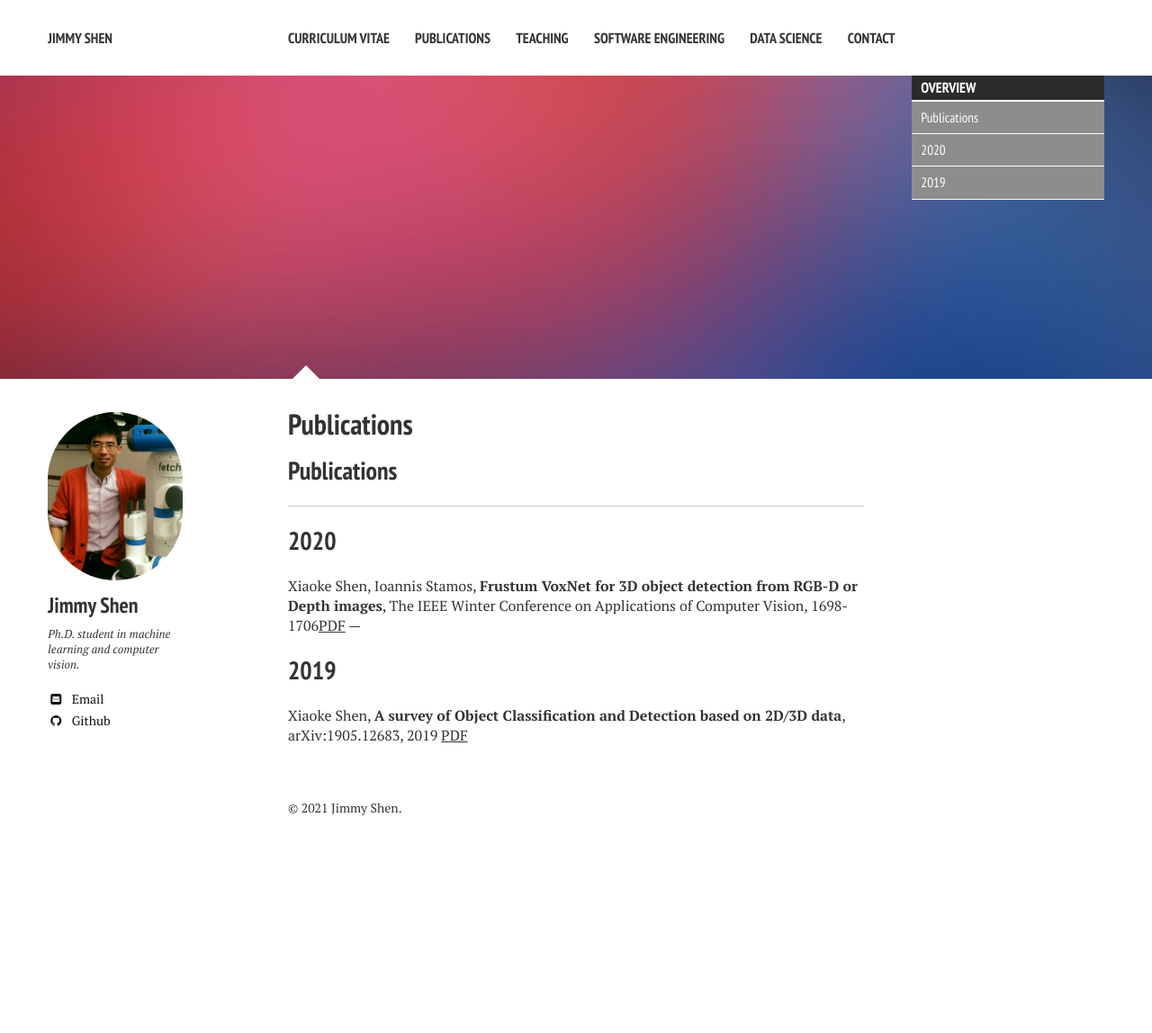
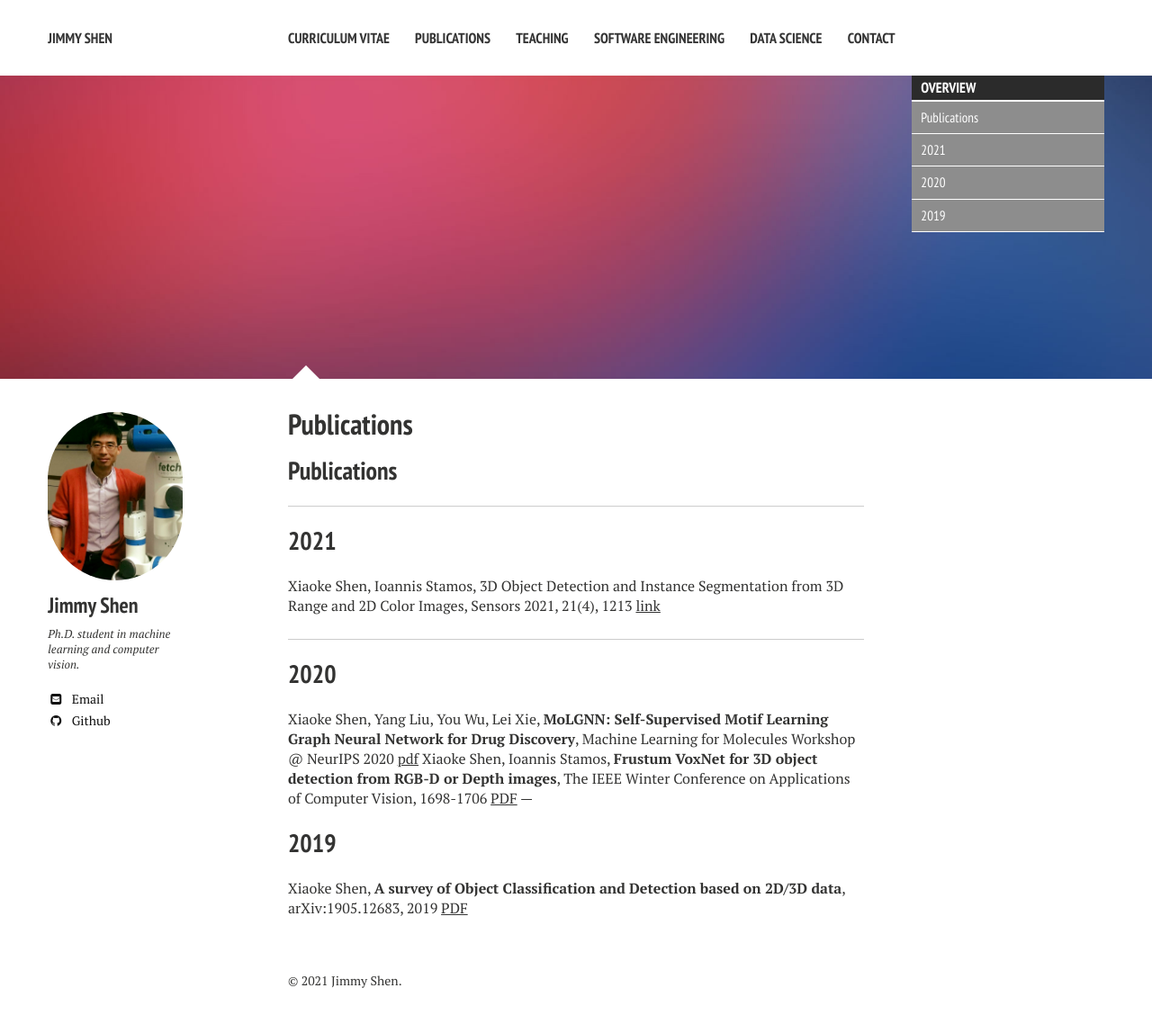
Before and after one commit to xiaokeshen/xiaokeshen.github.io, a Jekyll site: the page built from publications/index.md, in a window 1280 px wide. Shown: the whole page at 90% size. Built offline with Jekyll 4.4.1, drawn with Linux system fonts in a browser that asks for light colours; nearby versions of some CDN libraries; before the commit the page ends 956 px from its top, so only the background shows below that.

Commit message:
Add publications

```diff
--- a/publications/index.md
+++ b/publications/index.md
@@ -19,11 +19,16 @@ image:
 
 
 ## Publications
+---
+
+## 2021
+Xiaoke Shen, Ioannis Stamos, 3D Object Detection and Instance Segmentation from 3D Range and 2D Color Images, Sensors 2021, 21(4), 1213 [link](https://www.mdpi.com/992748)
 
 ---
 
 ## 2020
-Xiaoke Shen, Ioannis Stamos, **Frustum VoxNet for 3D object detection from RGB-D or Depth images**, The IEEE Winter Conference on Applications of Computer Vision, 1698-1706[PDF](https://arxiv.org/pdf/1910.05483.pdf)
+Xiaoke Shen, Yang Liu, You Wu, Lei Xie, **MoLGNN: Self-Supervised Motif Learning Graph Neural Network for Drug Discovery**, Machine Learning for Molecules Workshop @ NeurIPS 2020 [pdf](https://ml4molecules.github.io/papers2020/ML4Molecules_2020_paper_4.pdf)
+Xiaoke Shen, Ioannis Stamos, **Frustum VoxNet for 3D object detection from RGB-D or Depth images**, The IEEE Winter Conference on Applications of Computer Vision, 1698-1706 [PDF](https://arxiv.org/pdf/1910.05483.pdf)
 ---
 
 ## 2019
```
